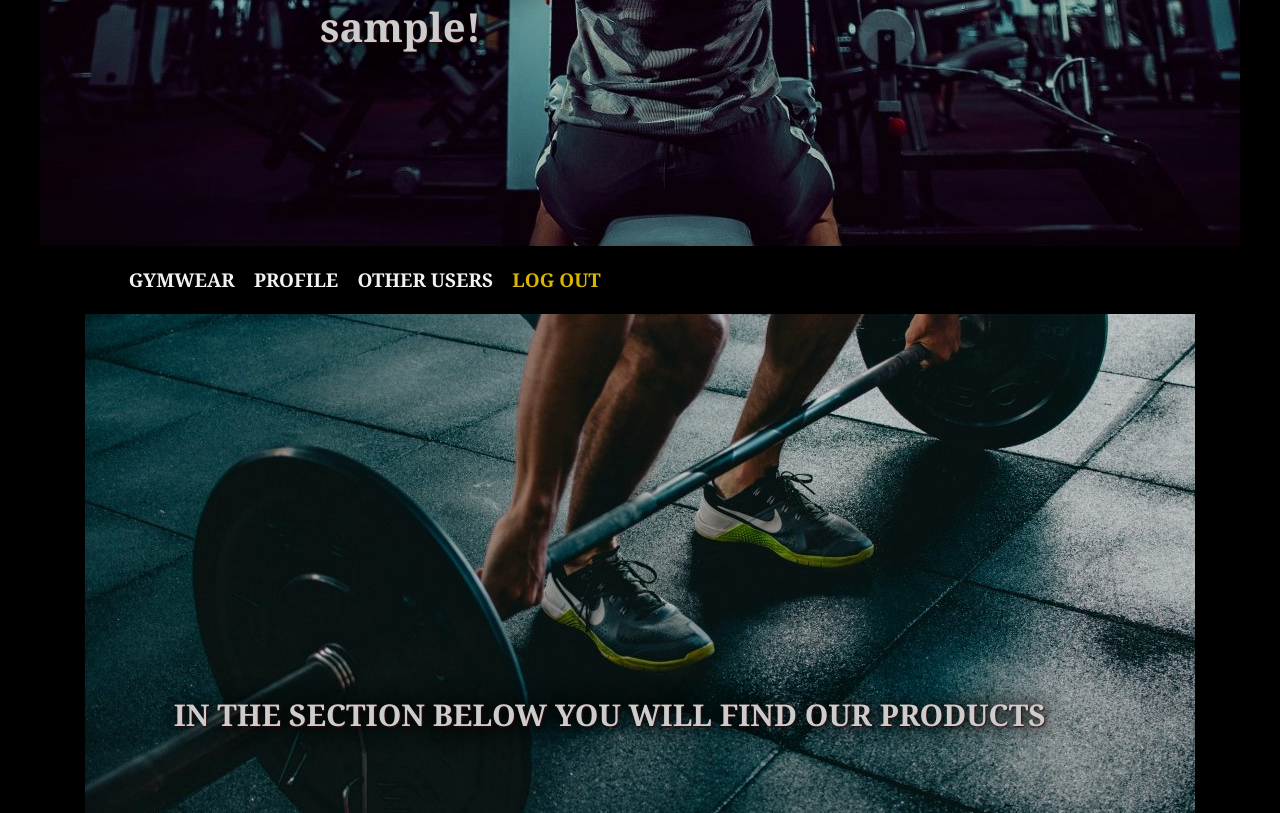
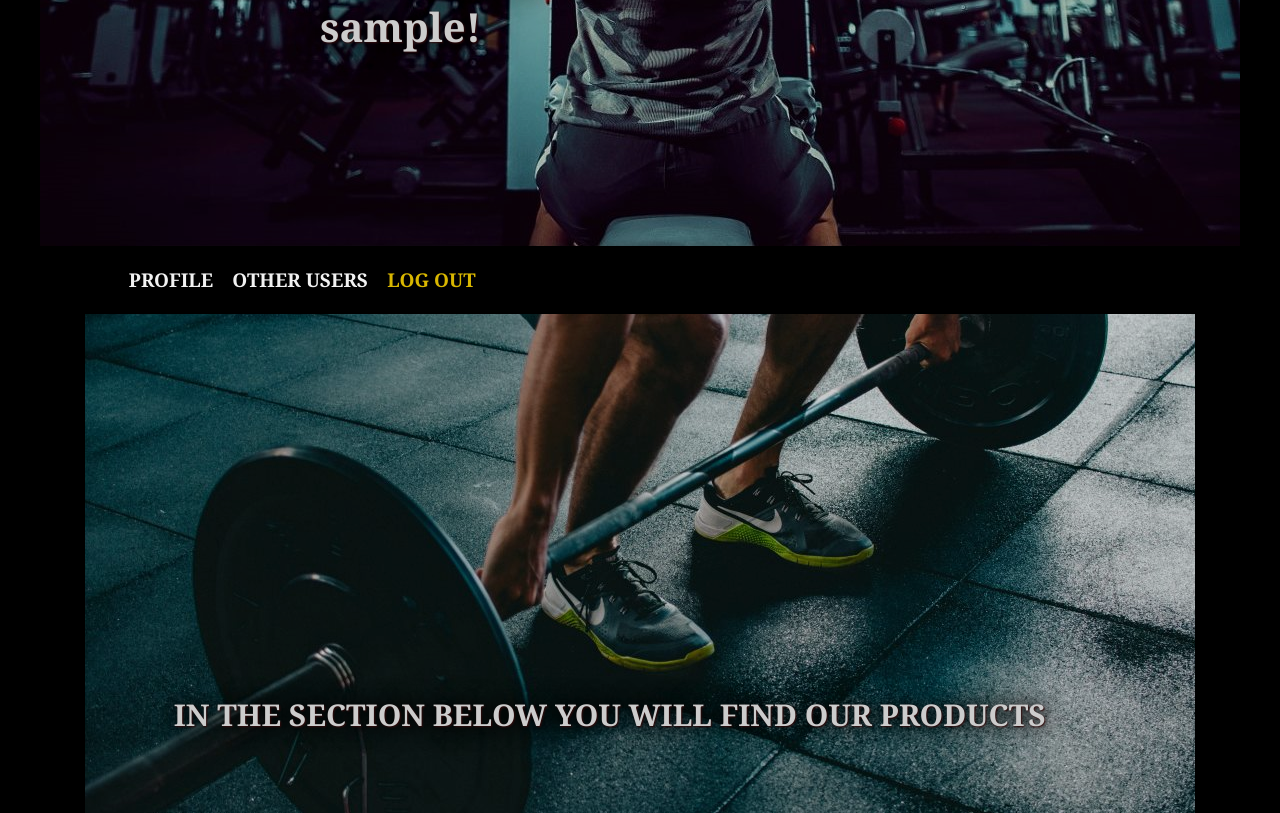
Before and after one commit to Rebepekka/rebepekka.github.io, a PHP site: page /home.php in a window 1280 px wide. Shown: the part 663-1476 px from the top of the page. Run offline with PHP 8.4, Linux system fonts and the light colour scheme; the visitor is signed in with stand-in values (Sample User, id 1).

Commit message:
linkki poistettu

```diff
--- a/home.php
+++ b/home.php
@@ -58,9 +58,6 @@ footer {
           <nav class="navbar navbar-expand-xl navbar-dark bg-black">
             <div class="container-fluid">
               <ul class="navbar-nav mr-auto">
-                <li class="nav-item active">
-                  <a class="nav-link" href="gymwearmember.html" style="font-size: 19px; filter: brightness(95%);">GYMWEAR</a>
-                </li>
                 <li class="nav-item active">
                   <a class="nav-link" href="profile.php" style="font-size: 19px; filter: brightness(95%);">PROFILE</a>
                 </li>
```
